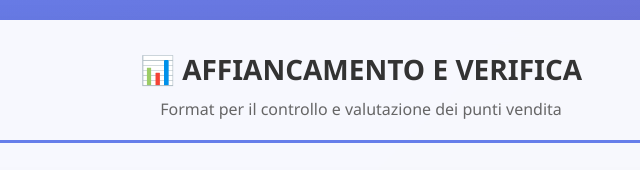
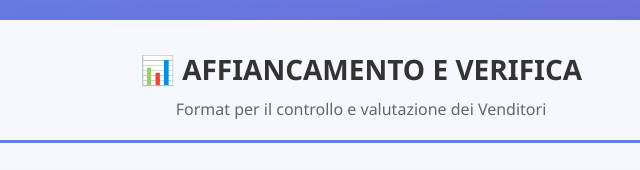
Before and after one commit to Supervisor72/Affiancamento_Verifica, a plain HTML site: page index.html in a window 1280 px wide. Shown: the top 170 px of the page, 279-919 px from the left. Drawn offline with Linux system fonts and the light colour scheme.

Commit message:
Update index.html

```diff
--- a/index.html
+++ b/index.html
@@ -211,7 +211,7 @@
     <div class="container">
         <div class="header">
             <h1>📊 AFFIANCAMENTO E VERIFICA</h1>
-            <p>Format per il controllo e valutazione dei punti vendita</p>
+            <p>Format per il controllo e valutazione dei Venditori</p>
         </div>
 
         <form id="evaluationForm">
```
